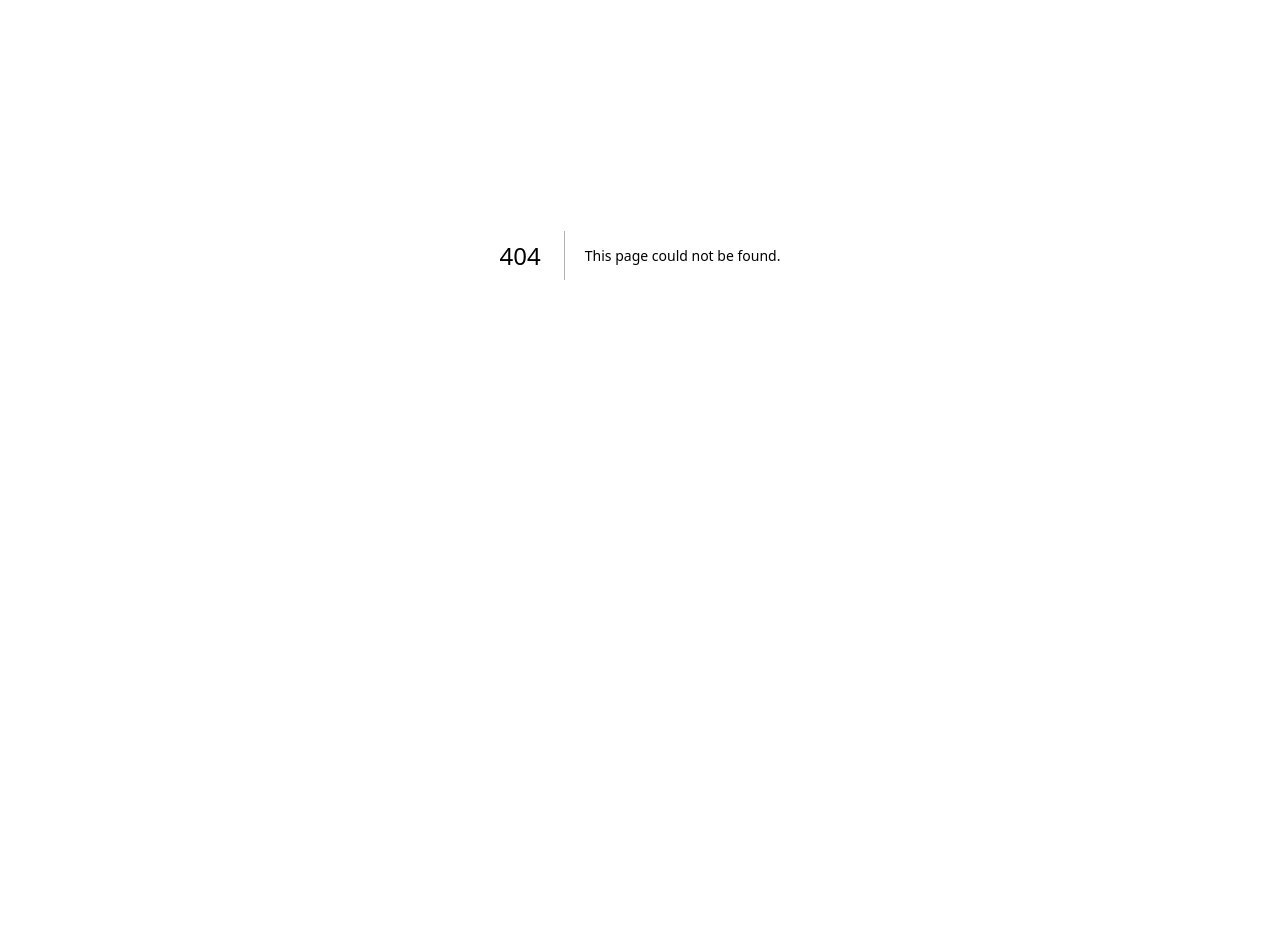
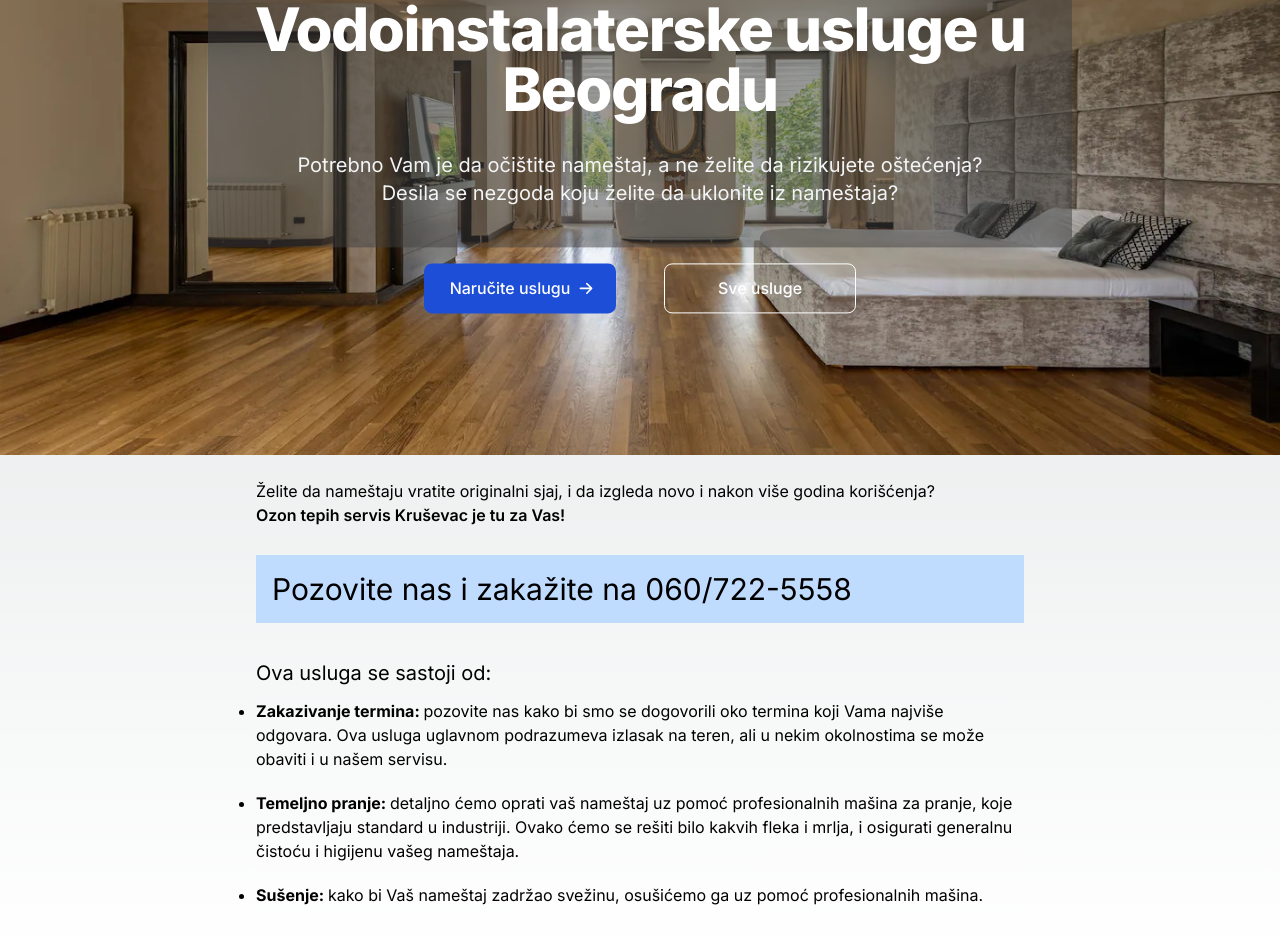
Before and after one commit to cehicm/ma-si-hausmajstor, a Next.js app: page /vodoinstalaterske-usluge in a window 1280 px wide. Before the commit this address had no page. Shown: the part 257-1200 px from the top of the page. Before the commit the page ends 912 px from the top, so only its background shows below. Built offline with nearby package versions, Linux system fonts and the light colour scheme.

Commit message:
Add 'vodoinstalaterske usluge' page

```diff
--- /dev/null
+++ b/src/pages/vodoinstalaterske-usluge.js
@@ -0,0 +1,73 @@
+import Image from "next/image";
+import Link from "next/link";
+import ServicePageHero from "@/components/servicepage/ServicePageHero";
+import ServicePageShortDesc from "@/components/servicepage/ServicePageShortDesc";
+import heroImg from "../../public/images/hero-img.jpg";
+
+export default function vodoinstalaterskeUsluge() {
+	return (
+		<section>
+			<div className="relative flex justify-center">
+				<div className="z-0 w-full">
+					<Image
+						src={heroImg}
+						alt="placeholder image"
+						className="w-full h-[500px] md:h-[700px] lg:h-[600px] object-cover"
+					/>
+				</div>
+				<ServicePageHero
+					title="Vodoinstalaterske usluge u Beogradu"
+					text="Potrebno Vam je da očištite nameštaj, a ne želite da rizikujete oštećenja? Desila se nezgoda koju želite da uklonite iz nameštaja?"
+				/>
+			</div>
+
+			<div className="py-6 px-10">
+				<div className="max-w-3xl mx-auto">
+					<p>
+						Želite da nameštaju vratite originalni sjaj, i da izgleda novo i
+						nakon više godina korišćenja?
+						<span className="block font-semibold">
+							Ozon tepih servis Kruševac je tu za Vas!
+						</span>
+					</p>
+				</div>
+
+				<div className="bg-blue-200 my-7 lg:max-w-3xl mx-auto">
+					<h3 className="p-4 text-3xl">
+						Pozovite nas i zakažite na
+						<span>
+							<Link className="hover:underline" href="tel:+381607225558">
+								{" "}
+								060/722-5558
+							</Link>
+						</span>
+					</h3>
+				</div>
+
+				<div className="max-w-3xl mx-auto">
+					<h2 className="text-xl pt-2 pb-3">Ova usluga se sastoji od:</h2>
+					<ul
+						id="cleaning-description"
+						className="flex flex-col gap-5 list-disc"
+					>
+						<ServicePageShortDesc
+							pointTitle="Zakazivanje termina"
+							pointBody="pozovite nas kako bi smo se dogovorili oko termina koji Vama najviše odgovara. Ova usluga uglavnom podrazumeva izlasak na teren, ali u nekim okolnostima se može obaviti i u našem servisu."
+						/>
+						<ServicePageShortDesc
+							pointTitle="Temeljno pranje"
+							pointBody="detaljno ćemo oprati vaš nameštaj uz pomoć profesionalnih mašina za pranje, koje predstavljaju standard u industriji. Ovako ćemo se rešiti bilo kakvih fleka i mrlja, i osigurati generalnu čistoću i higijenu vašeg nameštaja."
+						/>
+
+						<ServicePageShortDesc
+							pointTitle="Sušenje"
+							pointBody="kako bi Vaš nameštaj zadržao svežinu, osušićemo ga uz pomoć profesionalnih mašina."
+						/>
+					</ul>
+				</div>
+			</div>
+
+			<div className="grid gap-4 md:grid-cols-2 mt-5"></div>
+		</section>
+	);
+}
```
